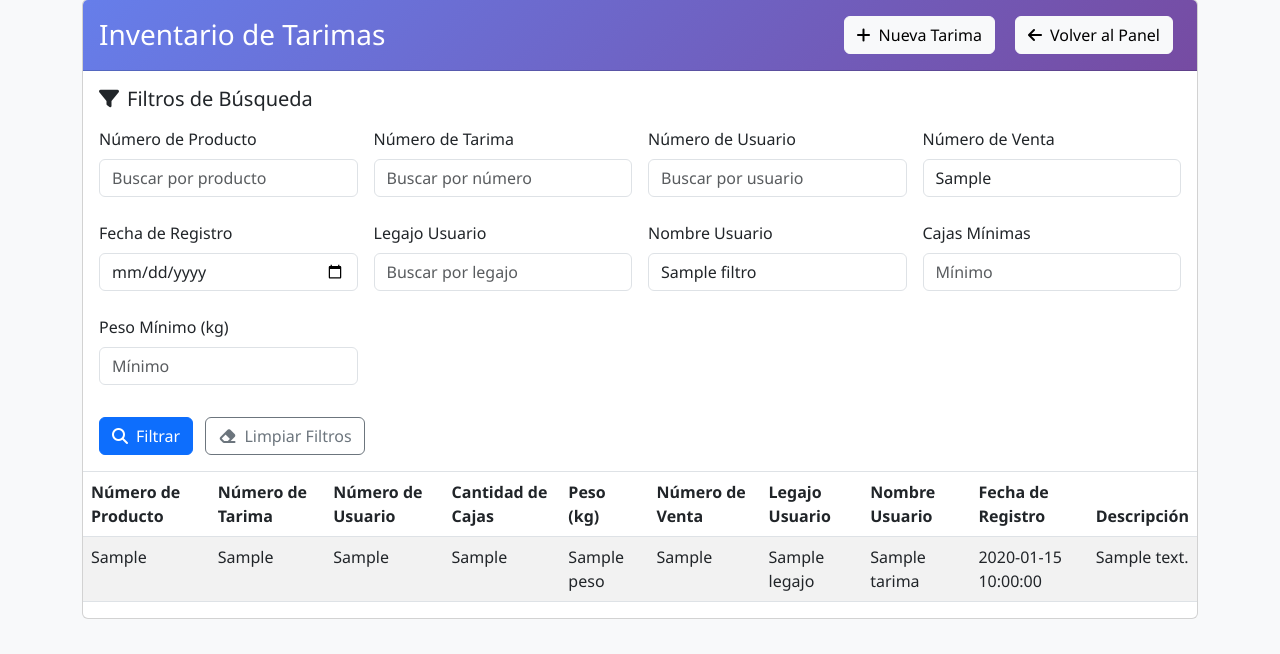
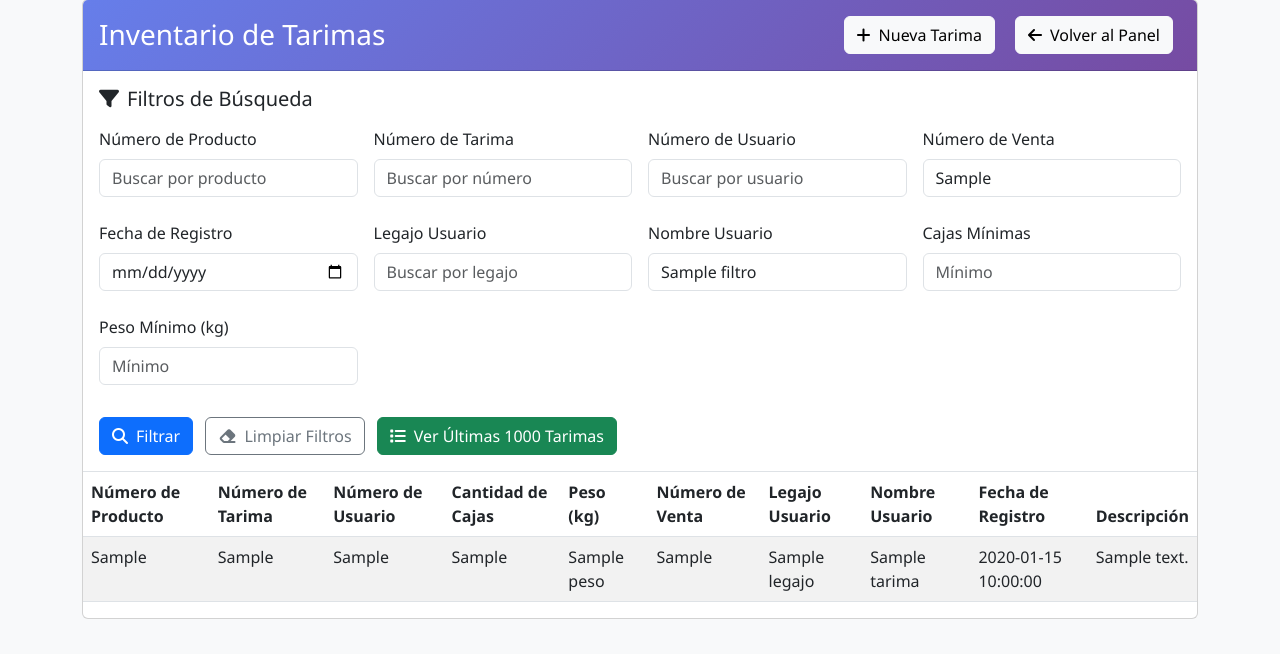
Before and after one commit to nicos92/appphp, a PHP site: the page made by views/tarimas/listar_tarimas.php in a window 1280 px wide. Shown: the part 145-799 px from the top of the page. Run offline with PHP 8.4, Linux system fonts and the light colour scheme; the template is opened without the code that fills it: most values are stand-ins (such as "Sample title", 1, 10 or a date in 2020); some libraries are stand-ins or nearby versions.

Commit message:
feat: añade boton para ver las ultimas 1000 tarimas

```diff
--- a/views/tarimas/listar_tarimas.php
+++ b/views/tarimas/listar_tarimas.php
@@ -80,9 +80,12 @@
                         <button type="submit" class="btn btn-primary me-2">
                             <i class="fas fa-search me-2"></i>Filtrar
                         </button>
-                        <button type="button" class="btn btn-outline-secondary" onclick="limpiarFiltros()">
+                        <button type="button" class="btn btn-outline-secondary me-2" onclick="limpiarFiltros()">
                             <i class="fas fa-eraser me-2"></i>Limpiar Filtros
                         </button>
+                        <a href="<?= BASE_URL ?>/tarimas?all=1" class="btn btn-success">
+                            <i class="fas fa-list me-2"></i>Ver Últimas 1000 Tarimas
+                        </a>
                     </div>
                 </div>
             </form>
```
Also changed, not shown: controllers/TarimaController.php (+7 -1 lines).
